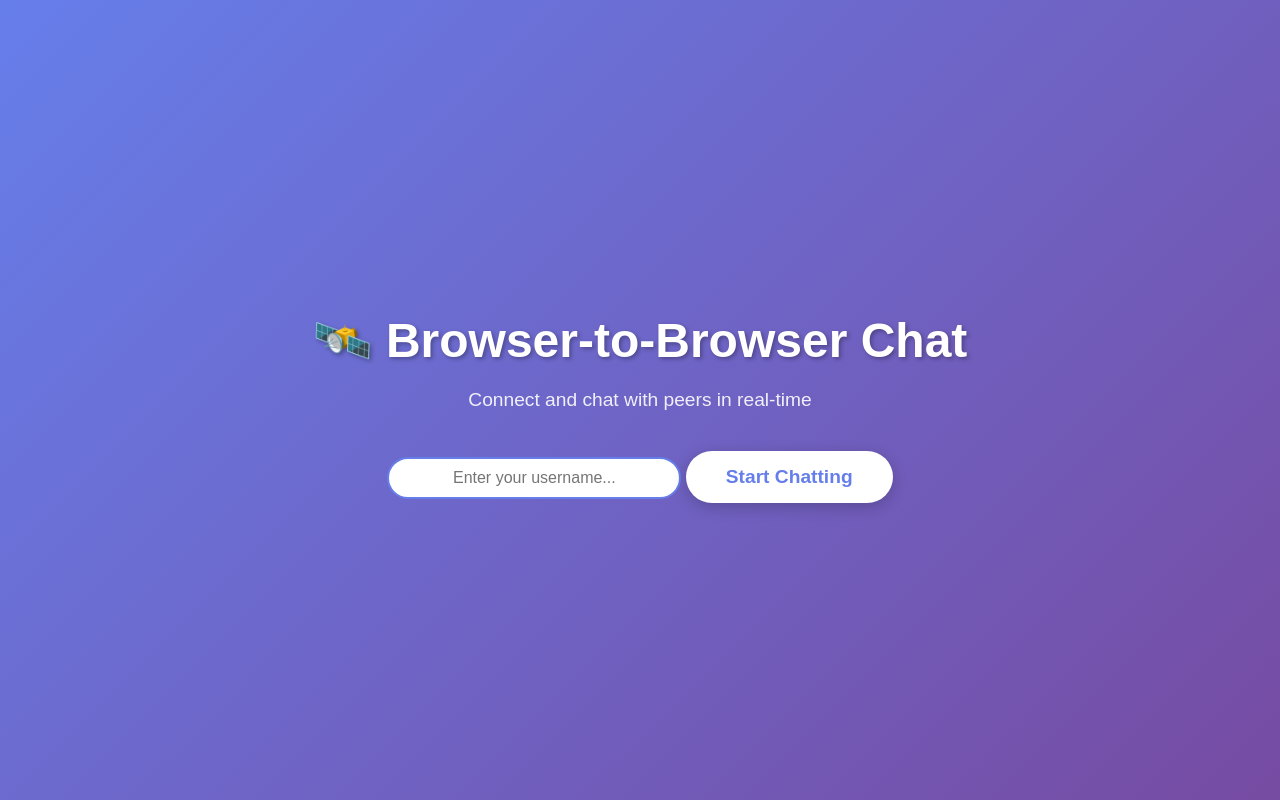
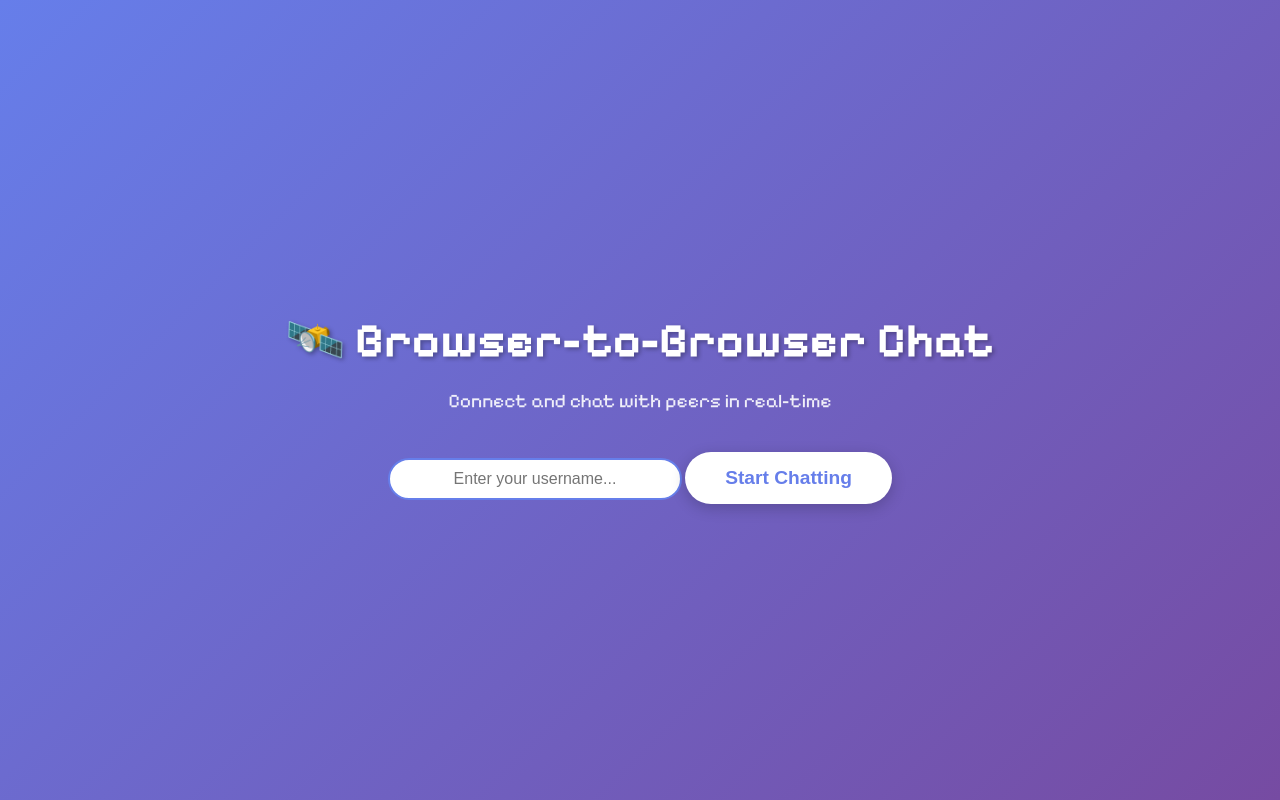
Before and after one commit to lilyrose1013/Project_4_LilyVosari, a website: page docs/index.html in a window 1280 px wide. Drawn offline with nearby package versions, Linux system fonts and the light colour scheme; no server answers; a web font is replaced by a local one.

Commit message:
Apply Pixelify Sans font to entire page

```diff
--- a/docs/style.css
+++ b/docs/style.css
@@ -14,7 +14,7 @@
 }
 
 body {
-  font-family: Arial, sans-serif;
+  font-family: "Pixelify Sans", sans-serif;
   display: flex;
   justify-content: center;
   align-items: center;
```
